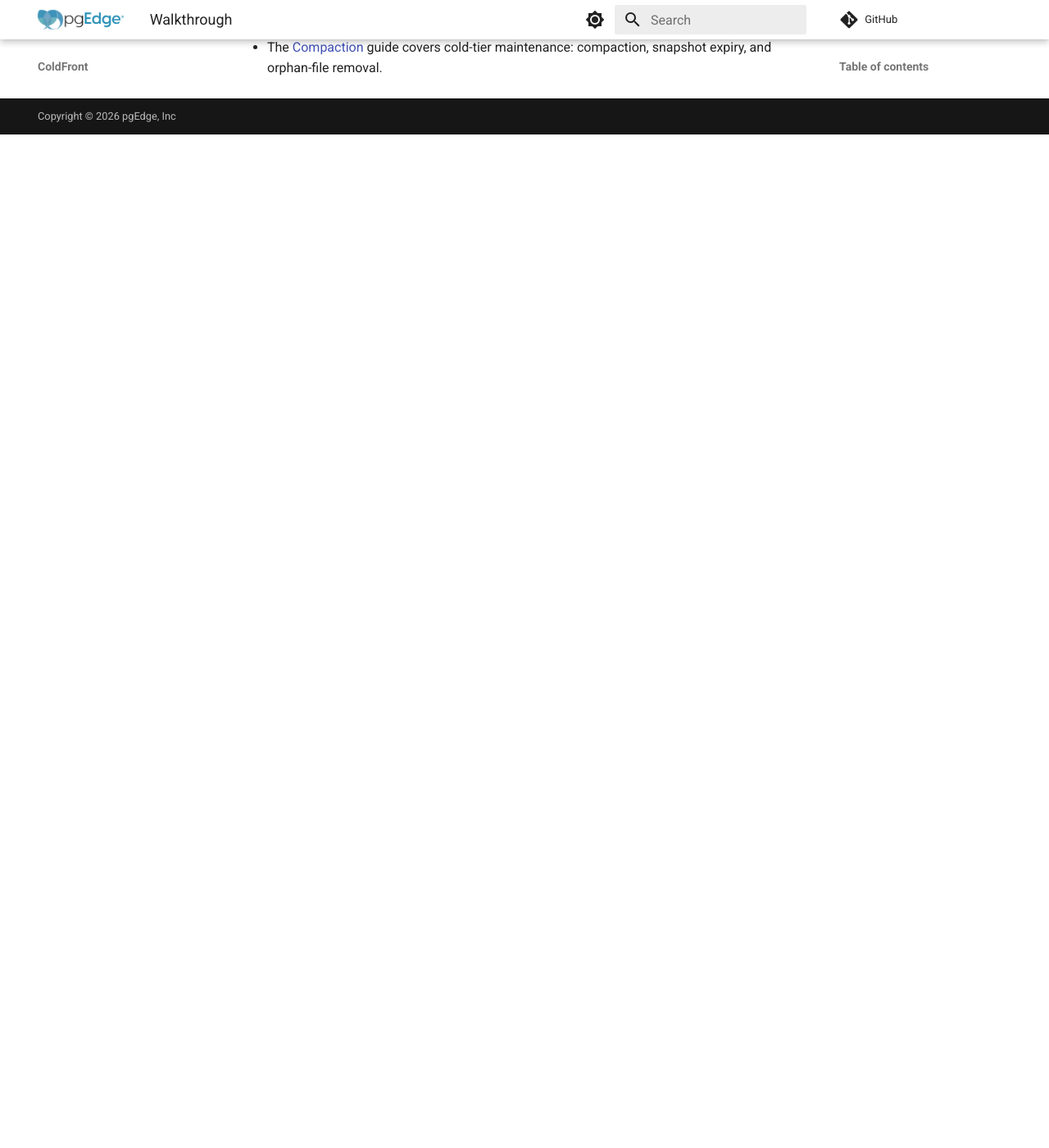
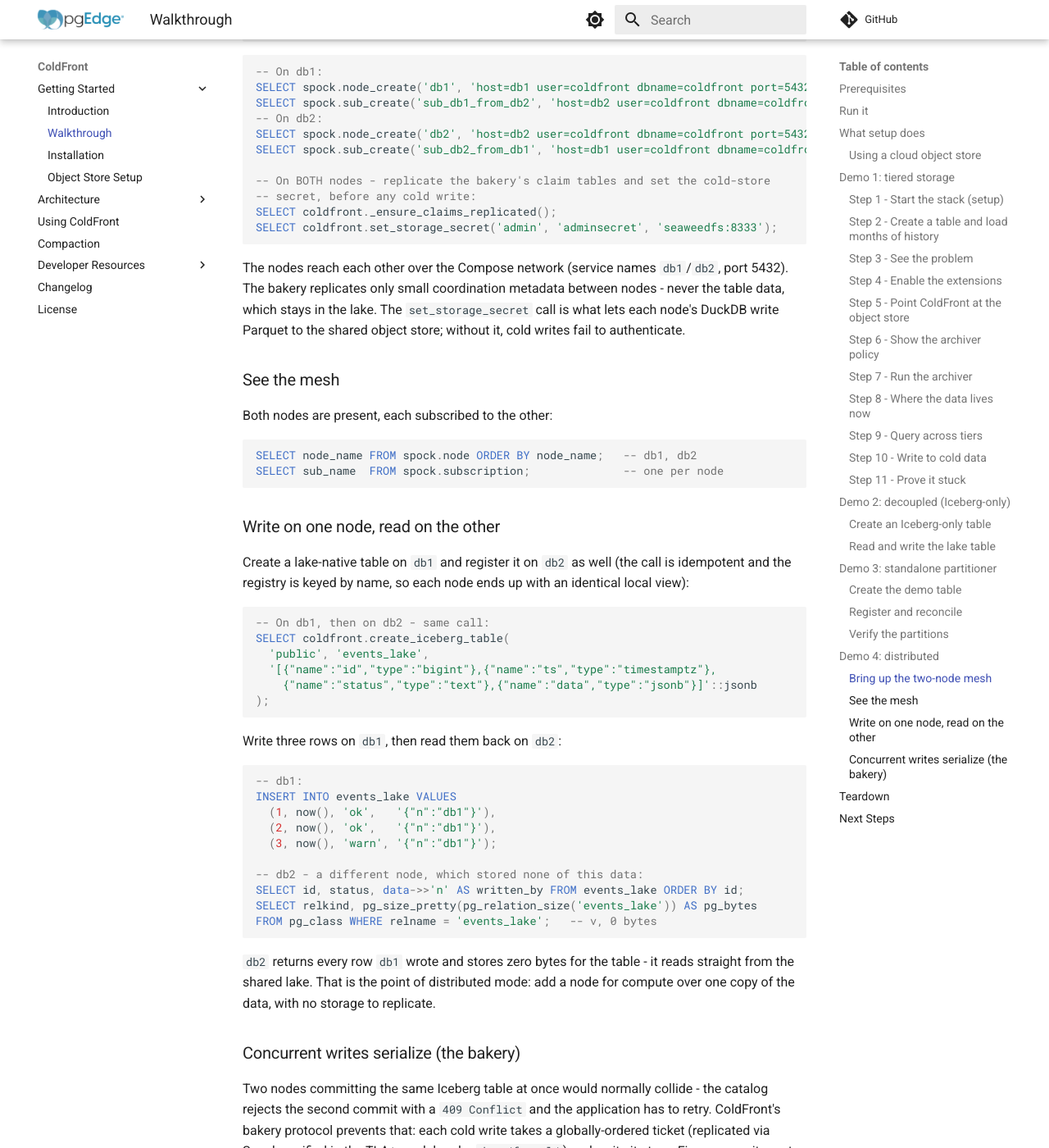
Before and after one commit to pgEdge/coldfront, an MkDocs documentation site: the page built from docs/walkthrough.md, in a window 1280 px wide and 1400 px high, scrolled down 15753 px. Shown: the whole window at 82% size. Built offline with MkDocs 1.6.1 and Material for MkDocs 9.7.7, drawn with Linux system fonts in a browser that asks for light colours; comment, search, counter and statistics services are not loaded; before the commit the page ends 15917 px from its top, so only the background shows below that; some of the changed text lies outside the part shown.

Commit message:
feat: add Distributed walkthrough demo

````diff
--- a/docs/walkthrough.md
+++ b/docs/walkthrough.md
@@ -3,9 +3,10 @@
 New here? Run the guided walkthrough.
 
 The walkthrough is a self-contained, step-by-step tour of ColdFront's
-three operating modes: tiered storage (hot PostgreSQL + cold Iceberg),
+three operating modes - tiered storage (hot PostgreSQL + cold Iceberg),
 decoupled mode (Iceberg-only from the first row), and the standalone
-partitioner. This page mirrors the interactive guide as copy-pasteable
+partitioner - plus a distributed demo that runs two nodes over one
+shared lake. This page mirrors the interactive guide as copy-pasteable
 commands for reference.
 
 !!! warning "Pre-release beta software"
@@ -784,6 +785,133 @@ FROM pg_inherits
 WHERE inhparent = 'part_demo'::regclass;
 ```
 
+## Demo 4: distributed
+
+Distributed mode points two or more PostgreSQL nodes at the *same*
+lake. The nodes form an active-active
+[Spock](https://github.com/pgEdge/spock) mesh; the table data lives
+once, in Iceberg, and each node adds query and write capacity over that
+one shared copy. A write on one node is readable on the other with
+nothing copied between them, and concurrent cold writes from different
+nodes are serialized cluster-wide so they never collide.
+
+This demo uses a different stack from the single-node walkthrough - two
+`MESH=on` nodes (`db1`, `db2`) plus a shared Lakekeeper and object
+store. The interactive guide automates the whole switch (it stops the
+single-node stack first, since a laptop rarely has room for both):
+
+```bash
+bash examples/walkthrough/guide.sh   # then choose: 4) Distributed
+```
+
+The sections below show what that option does, so you can follow along
+or reproduce it by hand.
+
+### Bring up the two-node mesh
+
+Start the mesh stack, then form the Spock mesh - create a node on each
+member, subscribe each to the other, and arm the cold-write
+coordination substrate on both:
+
+```bash
+docker compose -f examples/walkthrough/docker-compose.mesh.yml up -d
+```
+
+```sql
+-- On db1:
+SELECT spock.node_create('db1', 'host=db1 user=coldfront dbname=coldfront port=5432');
+SELECT spock.sub_create('sub_db1_from_db2', 'host=db2 user=coldfront dbname=coldfront port=5432');
+-- On db2:
+SELECT spock.node_create('db2', 'host=db2 user=coldfront dbname=coldfront port=5432');
+SELECT spock.sub_create('sub_db2_from_db1', 'host=db1 user=coldfront dbname=coldfront port=5432');
+
+-- On BOTH nodes - replicate the bakery's claim tables and set the cold-store
+-- secret, before any cold write:
+SELECT coldfront._ensure_claims_replicated();
+SELECT coldfront.set_storage_secret('admin', 'adminsecret', 'seaweedfs:8333');
+```
+
+The nodes reach each other over the Compose network (service names
+`db1`/`db2`, port 5432). The bakery replicates only small coordination
+metadata between nodes - never the table data, which stays in the lake. The
+`set_storage_secret` call is what lets each node's DuckDB write Parquet to the
+shared object store; without it, cold writes fail to authenticate.
+
+### See the mesh
+
+Both nodes are present, each subscribed to the other:
+
+```sql
+SELECT node_name FROM spock.node ORDER BY node_name;   -- db1, db2
+SELECT sub_name  FROM spock.subscription;              -- one per node
+```
+
+### Write on one node, read on the other
+
+Create a lake-native table on `db1` and register it on `db2` as well
+(the call is idempotent and the registry is keyed by name, so each node
+ends up with an identical local view):
+
+```sql
+-- On db1, then on db2 - same call:
+SELECT coldfront.create_iceberg_table(
+  'public', 'events_lake',
+  '[{"name":"id","type":"bigint"},{"name":"ts","type":"timestamptz"},
+    {"name":"status","type":"text"},{"name":"data","type":"jsonb"}]'::jsonb
+);
+```
+
+Write three rows on `db1`, then read them back on `db2`:
+
+```sql
+-- db1:
+INSERT INTO events_lake VALUES
+  (1, now(), 'ok',   '{"n":"db1"}'),
+  (2, now(), 'ok',   '{"n":"db1"}'),
+  (3, now(), 'warn', '{"n":"db1"}');
+
+-- db2 - a different node, which stored none of this data:
+SELECT id, status, data->>'n' AS written_by FROM events_lake ORDER BY id;
+SELECT relkind, pg_size_pretty(pg_relation_size('events_lake')) AS pg_bytes
+FROM pg_class WHERE relname = 'events_lake';   -- v, 0 bytes
+```
+
+`db2` returns every row `db1` wrote and stores zero bytes for the table
+- it reads straight from the shared lake. That is the point of
+distributed mode: add a node for compute over one copy of the data,
+with no storage to replicate.
+
+### Concurrent writes serialize (the bakery)
+
+Two nodes committing the same Iceberg table at once would normally
+collide - the catalog rejects the second commit with a `409 Conflict`
+and the application has to retry. ColdFront's bakery protocol prevents
+that: each cold write takes a globally-ordered ticket (replicated via
+Spock, verified in the TLA+ model under `docs/formal/`) and waits its
+turn. Fire many writers at once - several on each node, on both nodes,
+all into the same table:
+
+```sql
+-- concurrently, on BOTH nodes at the same instant:
+INSERT INTO events_lake VALUES (101, now(), 'storm', '{"n":"db1"}');   -- db1
+INSERT INTO events_lake VALUES (201, now(), 'storm', '{"n":"db2"}');   -- db2
+-- ...5 concurrent on db1 (101-105) and 5 on db2 (201-205)
+```
+
+Every write lands, with no conflicts and no application-level retry.
+Two layers serialize them: a node-local advisory lock keeps one cold
+writer per node in the bakery at a time, and the cross-node
+Ricart-Agrawala claim protocol orders writers across nodes. The durable
+proof is the claim ledger - each ticket, the node that issued it, and
+the peer that acknowledged it before the commit:
+
+```sql
+SELECT ticket,
+       snowflake.get_node(ticket) AS issued_by,
+       ack_from_node              AS acked_by
+FROM coldfront.claim_acks ORDER BY ticket;
+```
+
 ## Teardown
 
 To stop the stack and remove all data volumes, run the following
@@ -798,6 +926,14 @@ docker compose \
 The `-v` flag removes the named volumes (`pgdata` and `s3data`). Omit
 it to keep the data for a later session.
 
+If you ran the distributed demo, tear down its separate mesh stack too:
+
+```bash
+docker compose \
+  -f examples/walkthrough/docker-compose.mesh.yml \
+  down -v
+```
+
 ## Next Steps
 
 To go further with ColdFront, consult the following guides:
````
Also changed, not shown: 2 other files.
